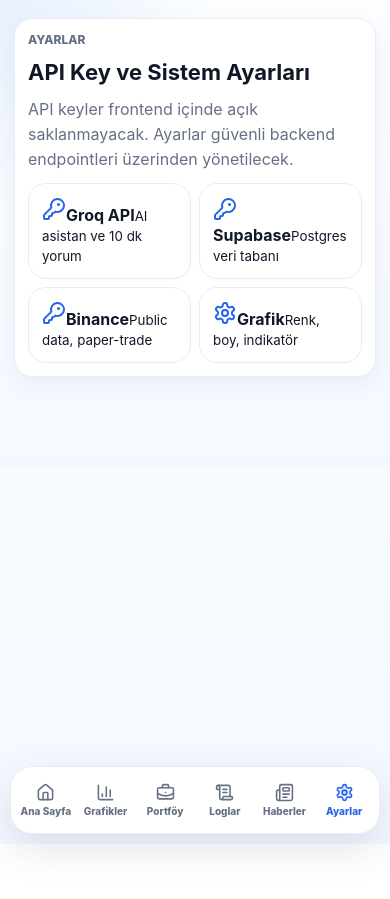
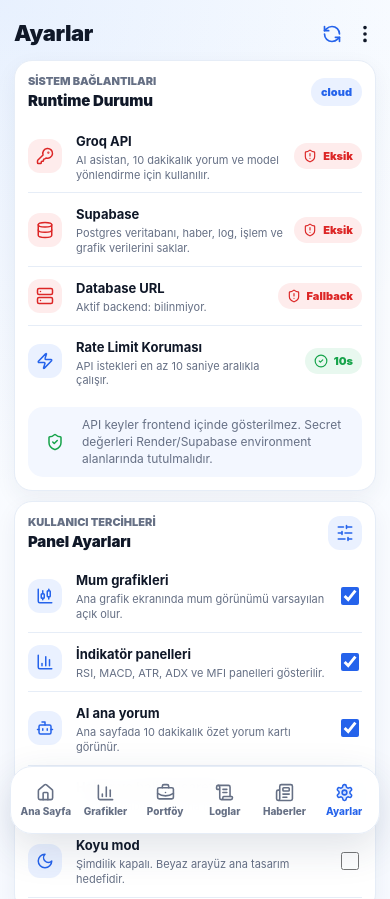
Before and after one commit to mehmetdem2005/Yeni-, a Next.js app in the folder frontend/: page /settings in a window 390 px wide. Shown: the top 899 px of the page. Before the commit the page ends 844 px from the top, so only its background shows below. Built offline with nearby package versions, Linux system fonts and the light colour scheme; no server answers.

Commit message:
Rebuild settings page to match white mobile UI

```diff
--- a/frontend/app/settings/page.tsx
+++ b/frontend/app/settings/page.tsx
@@ -1,22 +1,53 @@
-import { KeyRound, Settings } from 'lucide-react';
+import { MoreVertical, RefreshCcw } from 'lucide-react';
 import { MobileNav } from '@/components/MobileNav';
+import { SettingsPreferenceCard } from '@/components/SettingsPreferenceCard';
+import { SettingsSecurityCard } from '@/components/SettingsSecurityCard';
+import { SettingsStatusCard } from '@/components/SettingsStatusCard';
+import { apiGet } from '@/lib/api';
 
-export default function SettingsPage() {
+type SettingsRuntime = {
+  runtime?: {
+    app_env?: string;
+    min_api_interval_seconds?: number;
+    groq_key_present?: boolean;
+    supabase_url_present?: boolean;
+    supabase_service_key_present?: boolean;
+    database_url_present?: boolean;
+  };
+  database?: {
+    backend?: string;
+    postgres_ready?: boolean;
+    note?: string;
+  };
+};
+
+async function getRuntime(): Promise<SettingsRuntime | null> {
+  try {
+    return await apiGet<SettingsRuntime>('/api/settings/runtime');
+  } catch {
+    return null;
+  }
+}
+
+export default async function SettingsPage() {
+  const runtime = await getRuntime();
+
   return (
     <main className="app-shell">
-      <section className="card" style={{ display: 'grid', gap: 12 }}>
-        <div style={{ color: 'var(--muted)', fontSize: 12, fontWeight: 800 }}>AYARLAR</div>
-        <h1 style={{ margin: 0, fontSize: 22 }}>API Key ve Sistem Ayarları</h1>
-        <p style={{ color: 'var(--muted)', lineHeight: 1.55, margin: 0 }}>
-          API keyler frontend içinde açık saklanmayacak. Ayarlar güvenli backend endpointleri üzerinden yönetilecek.
-        </p>
-        <div className="compact-grid">
-          <div className="card" style={{ boxShadow: 'none' }}><KeyRound color="var(--primary)" /><b>Groq API</b><small>AI asistan ve 10 dk yorum</small></div>
-          <div className="card" style={{ boxShadow: 'none' }}><KeyRound color="var(--primary)" /><b>Supabase</b><small>Postgres veri tabanı</small></div>
-          <div className="card" style={{ boxShadow: 'none' }}><KeyRound color="var(--primary)" /><b>Binance</b><small>Public data, paper-trade</small></div>
-          <div className="card" style={{ boxShadow: 'none' }}><Settings color="var(--primary)" /><b>Grafik</b><small>Renk, boy, indikatör</small></div>
+      <header className="page-title-row">
+        <h1 className="page-title">Ayarlar</h1>
+        <div style={{ display: 'flex', alignItems: 'center', gap: 12 }}>
+          <a href="/settings" style={{ color: 'var(--primary)', display: 'grid', placeItems: 'center' }}><RefreshCcw size={20} /></a>
+          <MoreVertical size={22} color="var(--text)" />
         </div>
-      </section>
+      </header>
+
+      <div style={{ display: 'grid', gap: 10 }}>
+        <SettingsStatusCard data={runtime} />
+        <SettingsPreferenceCard />
+        <SettingsSecurityCard />
+      </div>
+
       <MobileNav active="/settings" />
     </main>
   );
```
